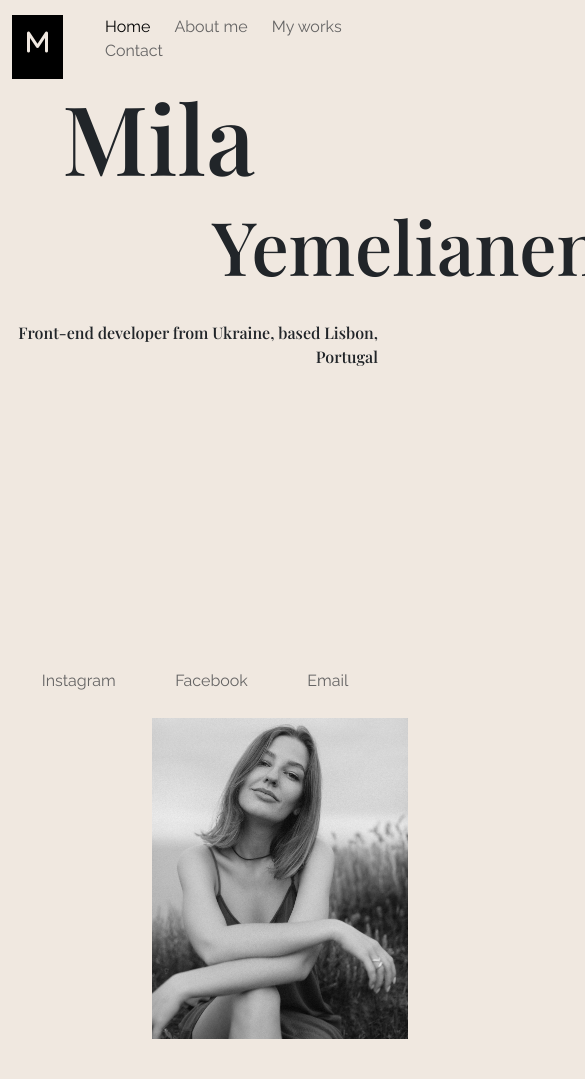
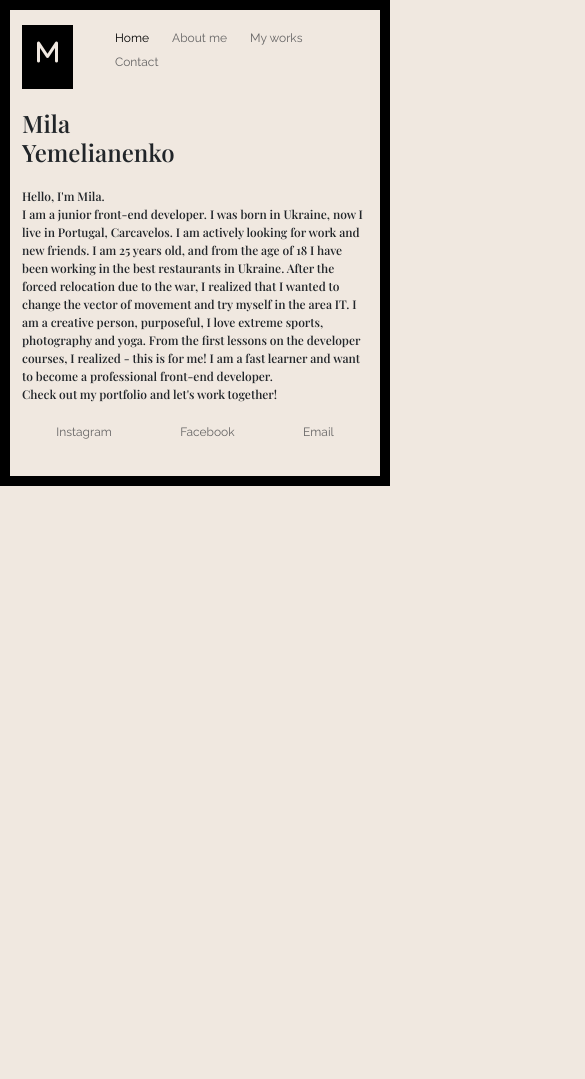
Before and after one commit to Milauraaa/portfolio-project, a plain HTML site: page index.html in a window 390 px wide. Shown: the top 1079 px of the page, 585 px wide, since content can reach past the window. After the commit the page ends 844 px from the top, so only its background shows below. Drawn offline with nearby package versions, Linux system fonts and the light colour scheme.

Commit message:
added mobile device format

```diff
--- a/index.html
+++ b/index.html
@@ -51,12 +51,27 @@
     </div>
     <div class="container">
       <div class="row">
-        <div class="col-sm-6">
+        <div class="col-sm-8">
           <h1 class="titleName">Mila</h1>
           <h2 class="titleSecondName">Yemelianenko</h2>
-          <p class="info">
-            Front-end developer from Ukraine, based Lisbon, Portugal
-          </p>
+          <div class="col-12">
+            <p class="info">
+              Hello, I'm Mila.
+              <br />
+              I am a junior front-end developer. I was born in Ukraine, now I
+              live in Portugal, Carcavelos. I am actively looking for work and
+              new friends. I am 25 years old, and from the age of 18 I have been
+              working in the best restaurants in Ukraine. After the forced
+              relocation due to the war, I realized that I wanted to change the
+              vector of movement and try myself in the area IT. I am a creative
+              person, purposeful, I love extreme sports, photography and yoga.
+              From the first lessons on the developer courses, I realized - this
+              is for me! I am a fast learner and want to become a professional
+              front-end developer.
+              <br />
+              Check out my portfolio and let's work together!
+            </p>
+          </div>
           <div class="d-flex justify-content-around">
             <a
               href="https://www.instagram.com/milauraaa/"
@@ -71,7 +86,7 @@
             >
           </div>
         </div>
-        <div class="col-sm-6 img">
+        <div class="col-sm-4 img d-none d-md-block">
           <img src="/images/photo_.jpeg" class="" alt="" />
         </div>
       </div>
--- a/src/style.css
+++ b/src/style.css
@@ -16,6 +16,7 @@ font-family: 'Raleway', sans-serif; */
 .hero {
   background: var(--basic-color);
   font-family: var(--additional-font-family);
+  border: 10px solid black;
 }
 h1,
 h2 {
@@ -24,16 +25,18 @@ h2 {
 .titleName {
   font-size: 96px;
   margin-left: 50px;
+  margin-top: 30px;
 }
 .titleSecondName {
   margin-left: 200px;
   font-size: 74px;
 }
 .info {
-  text-align: right;
-  margin-bottom: 300px;
-  margin-top: 30px;
+  margin-bottom: 100px;
+  margin-top: 50px;
+  margin-left: 200px;
   font-family: var(--basic-font-family);
+  font-size: 14px;
 }
 ul {
   list-style: none;
@@ -55,18 +58,43 @@ li {
 }
 
 img {
-  max-width: 70%;
-  margin-left: 140px;
+  max-width: 100%;
   margin-top: 25px;
   margin-bottom: 40px;
 }
-.links {
-  margin-bottom: 32px;
-}
+
 .socialLinks {
   color: var(--additional-color);
   text-decoration: none;
+  margin-bottom: 35px;
 }
 .socialLinks:hover {
   color: black;
 }
+@media (max-width: 1200px) {
+  .titleName,
+  .titleSecondName,
+  .info,
+  img {
+    margin: 0 auto;
+    display: block;
+  }
+  li {
+    font-size: 12px;
+  }
+  .titleName,
+  .titleSecondName {
+    font-size: 24px;
+  }
+  .titleName {
+    margin-top: 20px;
+  }
+  .info {
+    margin-top: 20px;
+    font-size: 12px;
+  }
+  .socialLinks {
+    font-size: 12px;
+    margin-top: 20px;
+  }
+}
```
